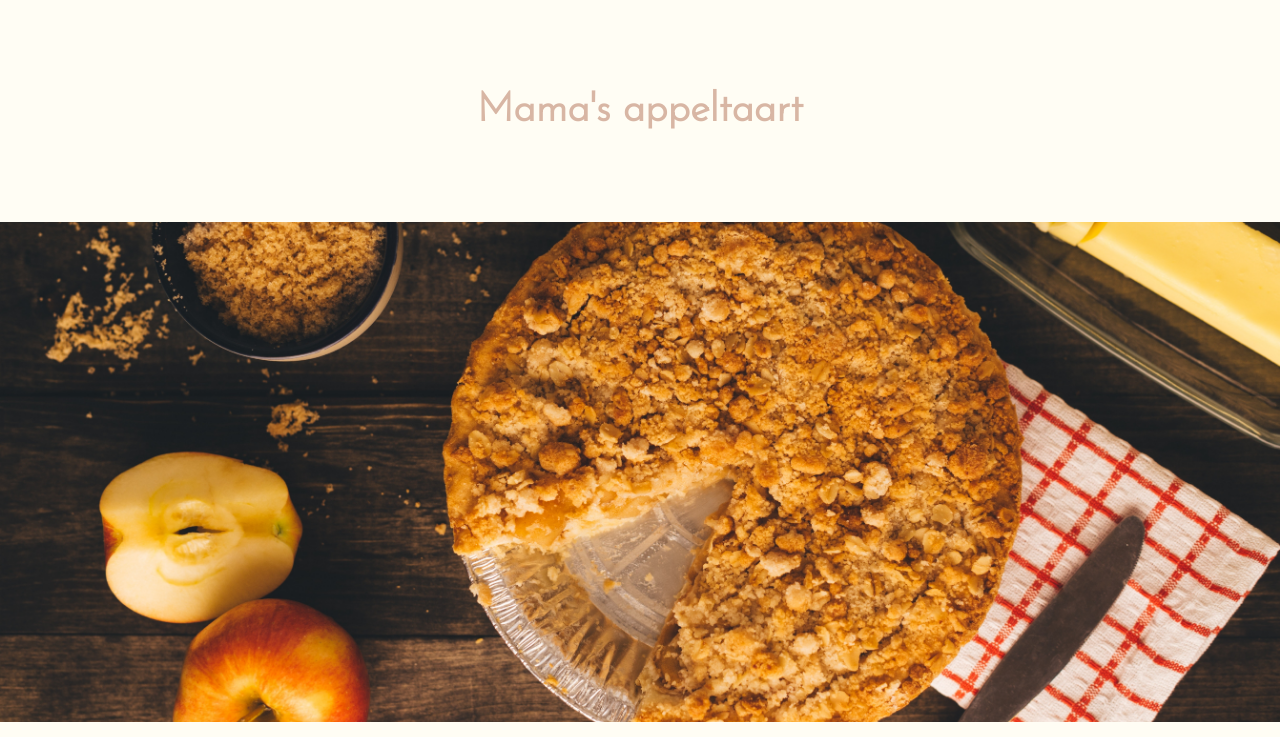
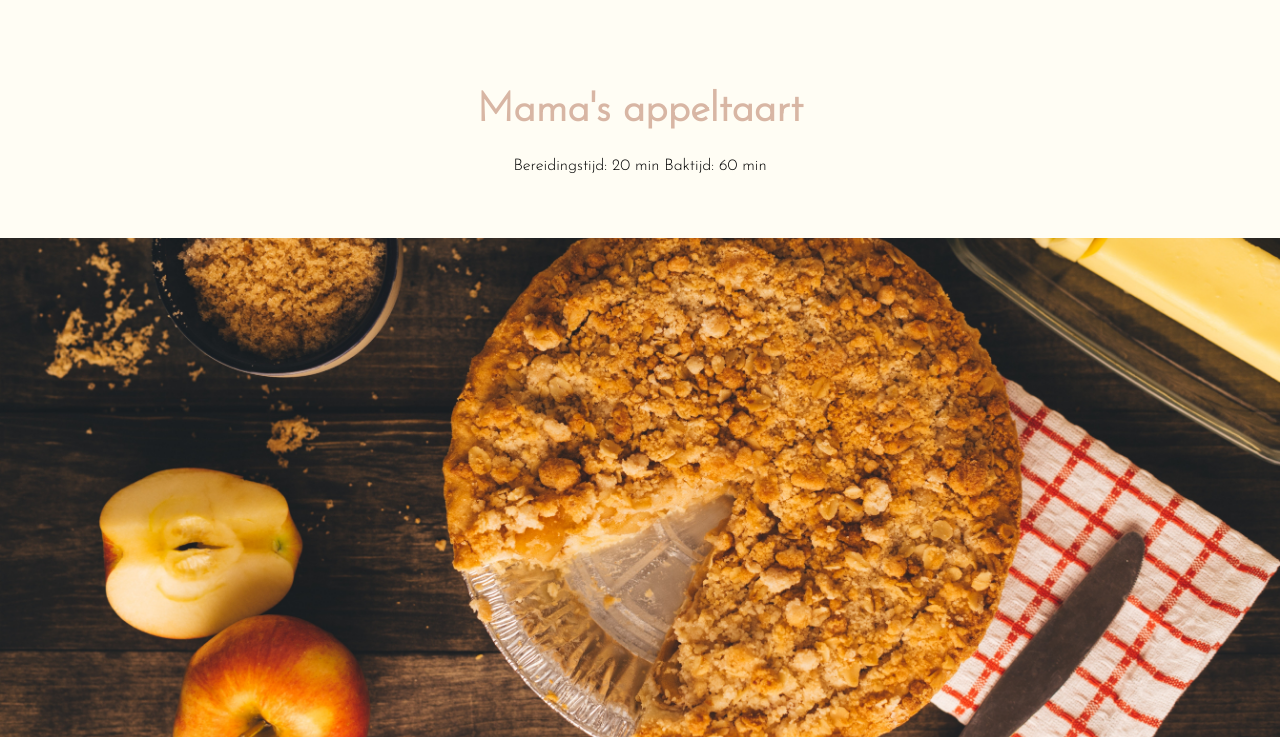
Before and after one commit to levigeers/yaraskitchen, a PHP site: page /html/pages/recipe-single.html in a window 1280 px wide. Shown: the part 75-812 px from the top of the page. Run offline with PHP 8.4, Linux system fonts and the light colour scheme; some web fonts are replaced.

Commit message:
laatste dingetjes

```diff
--- a/css/pages/recipe-overview-page.css
+++ b/css/pages/recipe-overview-page.css
@@ -3,7 +3,7 @@ a section {
     display: flex;
     align-items: center;
     width: 60%;
-    height: auto;
+    height: 35vh;
     margin: 5vw 20vw;
     border: 10px solid var(--headingColor);
     box-shadow: 10px 15px #615149;
@@ -37,4 +37,6 @@ article {
 
 .applepie-img {
     width: 30vw;
+    height: 35vh;
+    object-fit: cover;
 }
--- a/css/pages/recipe-single-page.css
+++ b/css/pages/recipe-single-page.css
@@ -1,11 +1,17 @@
 h1 {
     text-align: center;
-    padding: 5% 0;
+    padding-top: 5%;
     font-size: 250%;
 }
 
 p {
     margin: 30px 20%;
+}
+
+.caption {
+    text-align: center;
+    width: 100vw;
+    margin:0 0 5% 0;
 }
 
 .banner-applepie {
--- a/html/pages/recipe-single.html
+++ b/html/pages/recipe-single.html
@@ -23,6 +23,7 @@
     </nav>
 
     <h1>Mama's appeltaart</h1>
+    <p class="caption">Bereidingstijd: 20 min Baktijd: 60 min</p>
 
     <div class="banner-applepie">
         <!-- Container voor de banner  -->
```
Also changed, not shown: media/content/clock.png (added).
